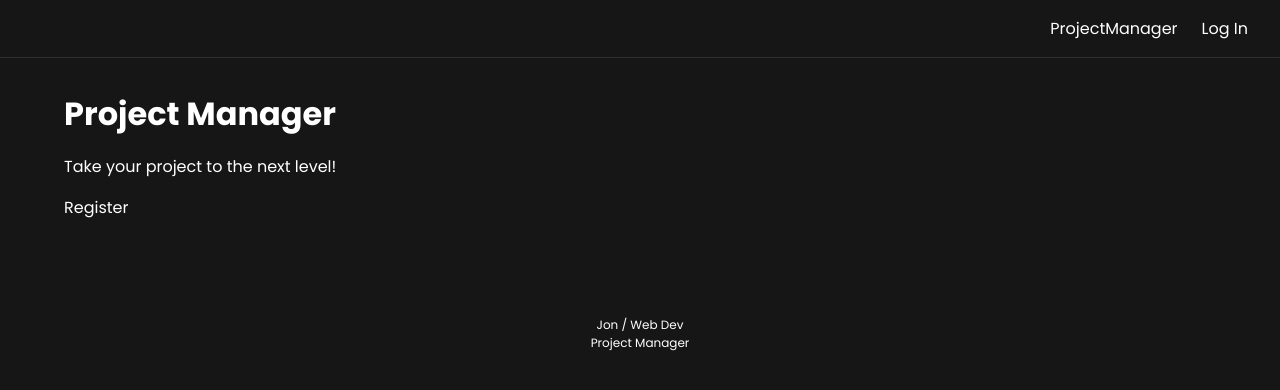
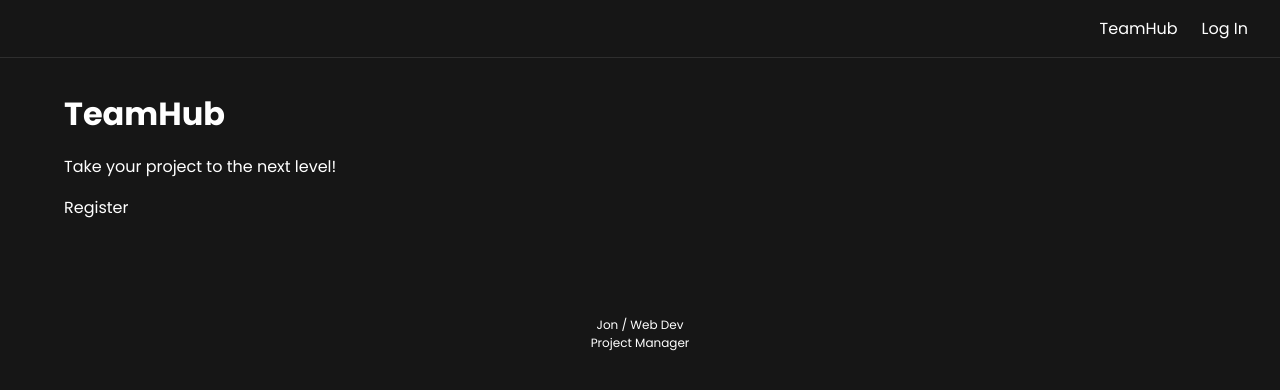
Before and after one commit to venoblin/teamhub-frontend, a React (Create React App) app: page / in a window 1280 px wide. Shown: the top 390 px of the page. Built offline with nearby package versions, Linux system fonts and the light colour scheme; no server answers.

Commit message:
changed project name

```diff
--- a/src/components/NavBar/NavBar.tsx
+++ b/src/components/NavBar/NavBar.tsx
@@ -12,7 +12,7 @@ const NavBar = () => {
 
   return (
     <nav className='main-nav'>
-      <Link className='logo' to='/'>ProjectManager</Link>
+      <Link className='logo' to='/'>TeamHub</Link>
 
       <div className='links'>
         {userContext?.authenticated ? (
--- a/src/components/routes/HomeRoute/HomeRoute.tsx
+++ b/src/components/routes/HomeRoute/HomeRoute.tsx
@@ -16,7 +16,7 @@ const HomeRoute = () => {
         </div>
       ) : (
         <div>
-          <h1>Project Manager</h1>
+          <h1>TeamHub</h1>
           <p>Take your project to the next level!</p>
           <Link to='/register'>Register</Link>
         </div>
```
Also changed, not shown: 1 other file (tests, documents, lock files or other folders).
